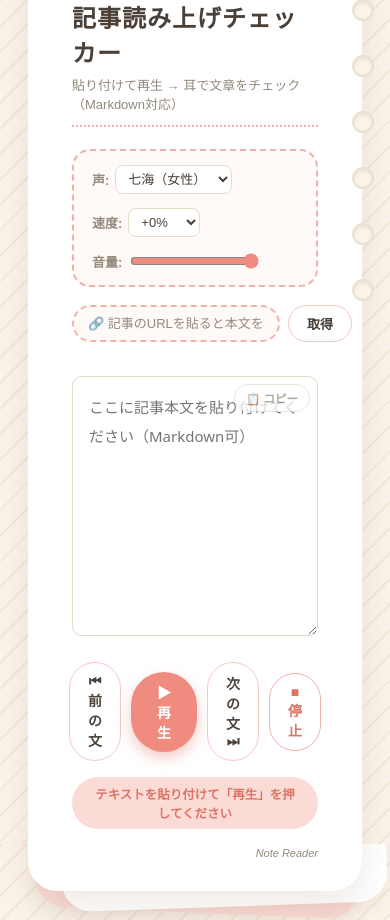
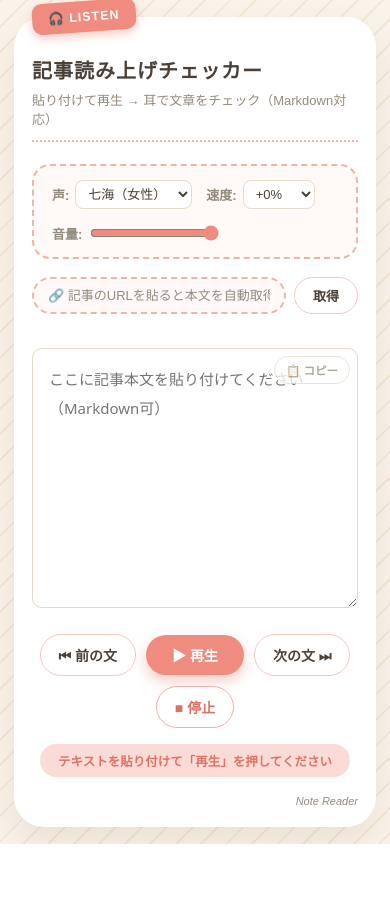
Before and after one commit to AomiSyouga/note-reader, a Flask app: page / in a window 390 px wide. After the commit the page ends 844 px from the top, so only its background shows below. Run offline with Flask 3, Linux system fonts and the light colour scheme.

Commit message:
モバイル表示に対応
viewportメタタグが無くPC幅(980px)扱いで縮小表示されていたのを修正。
あわせて横スクロールが出ないよう装飾要素を調整し、480px以下で
余白・見出しサイズ・ボタン折り返しを最適化。

```diff
--- a/templates/index.html
+++ b/templates/index.html
@@ -2,6 +2,7 @@
 <html lang="ja">
 <head>
 <meta charset="UTF-8">
+<meta name="viewport" content="width=device-width, initial-scale=1">
 <title>記事読み上げチェッカー</title>
 <style>
   :root {
@@ -23,6 +24,7 @@
   html, body {
     margin: 0;
     height: 100%;
+    overflow-x: hidden;
     background:
       repeating-linear-gradient(135deg, var(--stripe) 0 2px, var(--bg-cream) 2px 18px);
     font-family: "Yu Gothic UI", "Meiryo", "Hiragino Maru Gothic ProN", sans-serif;
@@ -293,6 +295,15 @@
     font-size: 11px;
     color: var(--ink-light);
     font-style: italic;
+  }
+
+  @media (max-width: 480px) {
+    body { padding: 14px; }
+    .card { padding: 32px 18px 20px; }
+    h1 { font-size: 20px; }
+    .ring-holes { display: none; }
+    .date-tag { left: 18px; }
+    .controls-row { flex-wrap: wrap; }
   }
 </style>
 </head>
--- a/templates/login.html
+++ b/templates/login.html
@@ -2,6 +2,7 @@
 <html lang="ja">
 <head>
 <meta charset="UTF-8">
+<meta name="viewport" content="width=device-width, initial-scale=1">
 <title>記事読み上げチェッカー</title>
 <style>
   :root {
```
